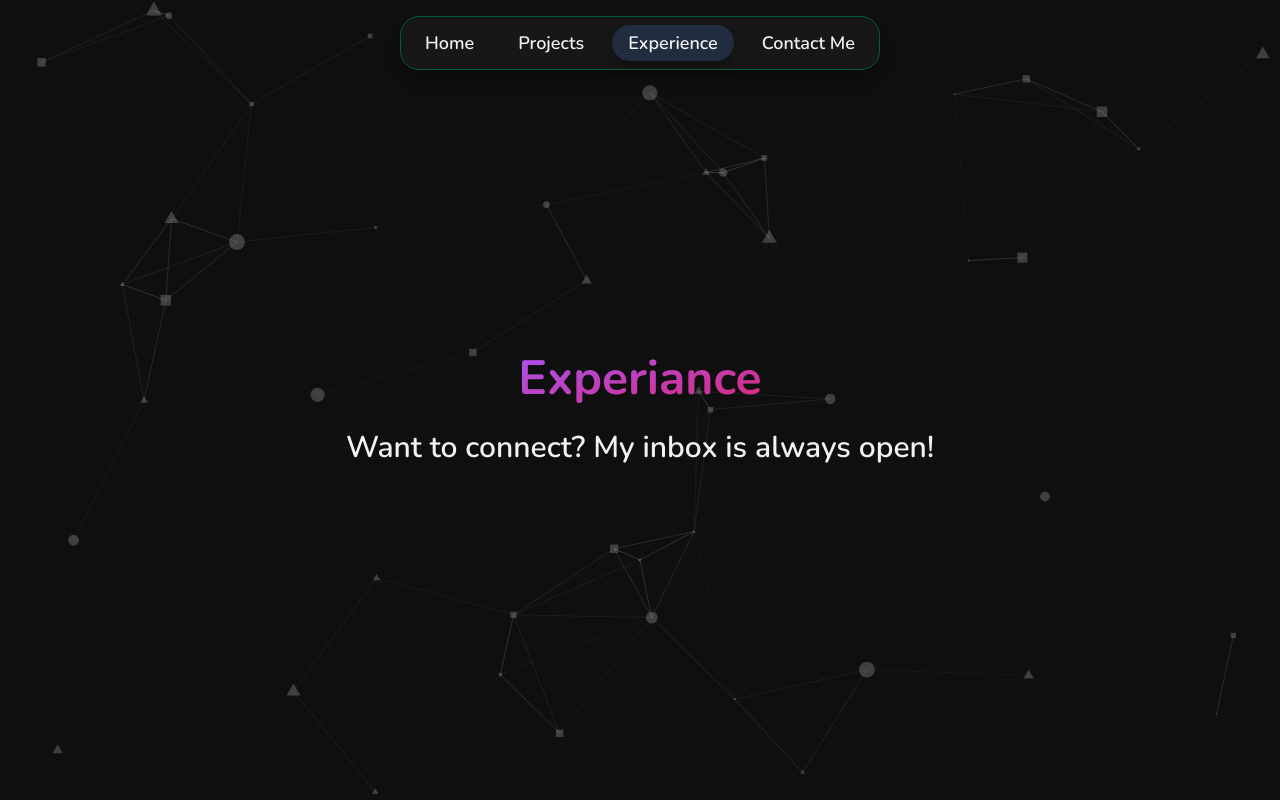
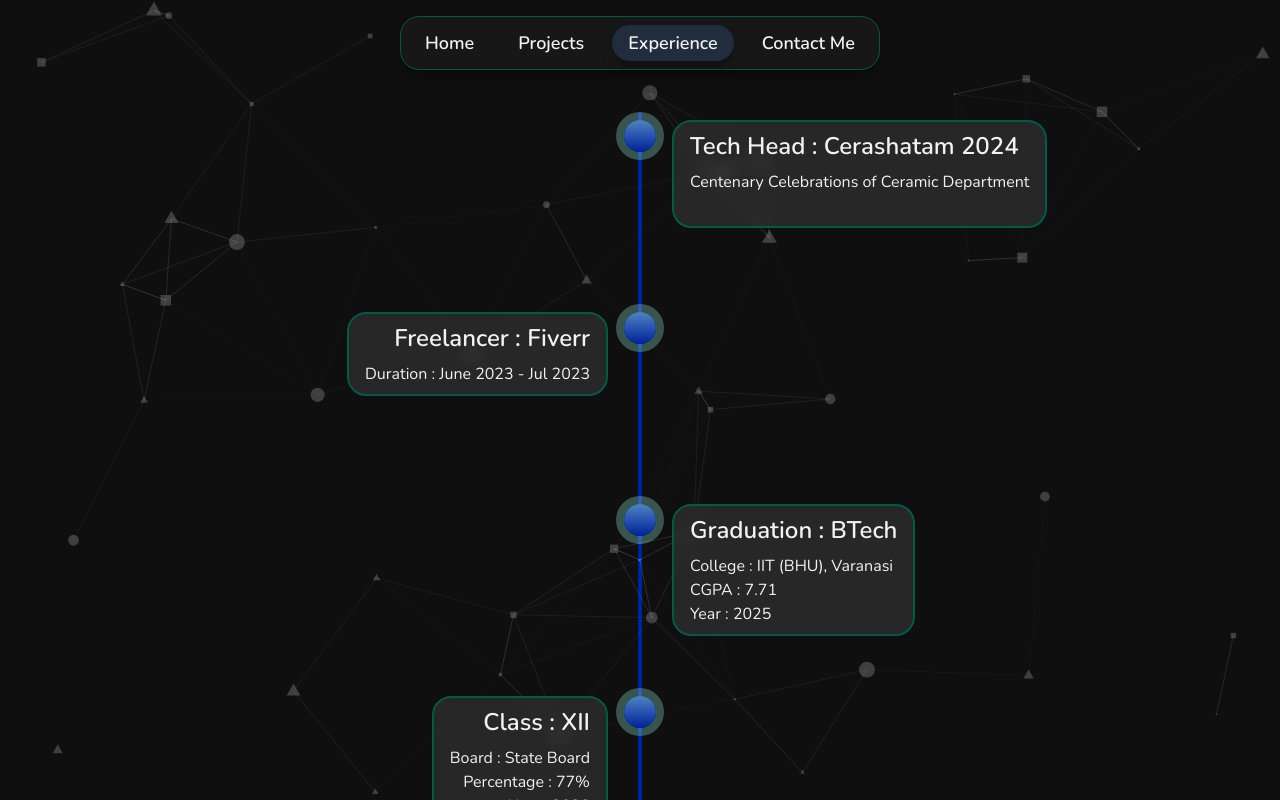
Before and after one commit to priyaaanshh/thepriyansh01.github.io, a Next.js app: page /experience in a window 1280 px wide. Built offline with nearby package versions, Linux system fonts and the light colour scheme.

Commit message:
added experience timeline

```diff
--- a/src/app/experience/page.tsx
+++ b/src/app/experience/page.tsx
@@ -1,17 +1,14 @@
-import MainHeading from '@/components/custom/heading/mainheading'
-import SubHeading from '@/components/custom/heading/subheading'
-import ParticleBg from '@/components/particles/particleBg'
-import React from 'react'
-
+import TimeLine from "@/components/custom/timeline/timeline";
+import React from "react";
+import timeLineData from "./timelineData";
 const Experience = () => {
   return (
-    <div className='relative grid place-items-center w-full h-screen overflow-y-scroll no-scrollbar'>
-      <div className="flex flex-col justify-center items-center">
-        <MainHeading>Experiance</MainHeading>
-        <SubHeading>Want to connect? My inbox is always open!</SubHeading>
+    <div className="flex flex-col justify-start items-start lg:items-center h-screen w-full overflow-x-hidden">
+      <div className="my-28 px-6">
+        <TimeLine events={timeLineData} />
       </div>
     </div>
-  )
-}
+  );
+};
 
-export default Experience
+export default Experience;
--- /dev/null
+++ b/src/app/experience/timelineData.js
@@ -0,0 +1,36 @@
+const timelineData = [
+  {
+    title: "Tech Head : Cerashatam 2024",
+    description: `Centenary Celebrations of Ceramic Department
+
+  `,
+  },
+  {
+    title: "Freelancer : Fiverr",
+    description: `Duration : June 2023 - Jul 2023
+  `,
+  },
+  {
+    title: "Graduation : BTech",
+    description: `College : IIT (BHU), Varanasi
+    CGPA : 7.71
+    Year : 2025
+    `,
+  },
+  {
+    title: "Class : XII",
+    description: `Board : State Board
+    Percentage : 77%
+    Year : 2020
+    `,
+  },
+  {
+    title: "Class : X",
+    description: `Board : State Board
+    Percentage : 86.6%
+    Year : 2018
+    `,
+  },
+];
+
+export default timelineData;
--- a/src/app/page.tsx
+++ b/src/app/page.tsx
@@ -3,10 +3,8 @@ import Dashboard from "@/components/custom/dashboard/dashboard";
 import Projects from "@/components/custom/dashboard/projects";
 import Skills from "@/components/custom/dashboard/skills";
 import Heading from "@/components/custom/heading/heading";
-import ParticleBg from "@/components/particles/particleBg";
 
 const Home = () => {
-
   return (
     <div className="sm:snap-y snap-mandatory flex flex-col items-center justify-start h-screen w-full px-4 pb-3 overflow-y-scroll no-scrollbar">
       <div className="sm:snap-start shrink-0 min-h-screen w-full max-w-[1440px] flex flex-col justify-center items-center gap-5">
--- a/src/components/custom/navBars/header.tsx
+++ b/src/components/custom/navBars/header.tsx
@@ -1,43 +1,61 @@
 "use client";
-import React from 'react'
-import Link from 'next/link';
-import { usePathname } from 'next/navigation';
+import React from "react";
+import Link from "next/link";
+import { usePathname } from "next/navigation";
 
 const Header = () => {
   const pathname = usePathname();
 
   const isActive = (path: string) => {
-        return pathname === path ? 'bg-primary rounded-[var(--radius)] shadow-lg shadow-black/25' : 'hover:text-destructive duration-300';
+    return pathname === path
+      ? "bg-primary rounded-[var(--radius)] shadow-lg shadow-black/25"
+      : "hover:text-destructive duration-300";
   };
   return (
-        <div className='z-10 flex flex-col justify-center items-center fixed top-0 w-full py-2'>
+    <div className="z-50 flex flex-col justify-center items-center fixed top-0 w-full py-2">
       <div className="mt-2 hidden w-max flex-wrap justify-center items-center space-x-3 rounded-[var(--radius)] shadow-lg shadow-black/30 bg-[#4e535324] border border-muted p-2 backdrop-blur md:flex">
-                <Link href='/' passHref>
-                    <div className={`flex justify-center items-center font-semibold md:px-4 md:text-lg px-4 py-1 ${isActive('/')}`}>
+        <Link href="/" passHref>
+          <div
+            className={`flex justify-center items-center font-semibold md:px-4 md:text-lg px-4 py-1 ${isActive(
+              "/"
+            )}`}
+          >
             Home
           </div>
         </Link>
 
-                <Link href='/projects' passHref>
-                    <div className={`flex justify-center items-center font-semibold md:px-4 md:text-lg px-4 py-1 ${isActive('/projects')}`}>
+        <Link href="/projects" passHref>
+          <div
+            className={`flex justify-center items-center font-semibold md:px-4 md:text-lg px-4 py-1 ${isActive(
+              "/projects"
+            )}`}
+          >
             Projects
           </div>
         </Link>
 
-                <Link href='/experience' passHref>
-                    <div className={`flex justify-center items-center font-semibold md:px-4 md:text-lg px-4 py-1 ${isActive('/experience')}`}>
+        <Link href="/experience" passHref>
+          <div
+            className={`flex justify-center items-center font-semibold md:px-4 md:text-lg px-4 py-1 ${isActive(
+              "/experience"
+            )}`}
+          >
             Experience
           </div>
         </Link>
 
-                <Link href='/contact' passHref>
-                    <div className={`flex justify-center items-center font-semibold md:px-4 md:text-lg px-4 py-1 ${isActive('/contact')}`}>
+        <Link href="/contact" passHref>
+          <div
+            className={`flex justify-center items-center font-semibold md:px-4 md:text-lg px-4 py-1 ${isActive(
+              "/contact"
+            )}`}
+          >
             Contact Me
           </div>
         </Link>
       </div>
     </div>
-    )
-}
+  );
+};
 
-export default Header
+export default Header;
--- /dev/null
+++ b/src/components/custom/timeline/index.css
@@ -0,0 +1,14 @@
+.align-card-left {
+  right: 48px;
+}
+.align-card-right {
+  left: 48px;
+}
+@media screen and (max-width: 1024px) {
+  .align-card-left {
+    left: 48px;
+  }
+  .align-card-right {
+    left: 48px;
+  }
+}
--- /dev/null
+++ b/src/components/custom/timeline/timeline.tsx
@@ -0,0 +1,59 @@
+import "./index.css";
+import React from "react";
+
+interface CardProps {
+  event: {
+    title: string;
+    description: string;
+  };
+  left: Boolean;
+}
+
+interface TimeLineProps {
+  events: {
+    title: string;
+    description: string;
+  }[];
+}
+const Card: React.FC<CardProps> = ({ event, left }) => {
+  const alignText = () => {
+    if (left) {
+      return "text-left lg:text-right";
+    }
+    return "text-left";
+  };
+  return (
+    <div className="flex justify-center flex-col px-4 py-2 rounded-lg border-2 border-muted backdrop-blur bg-white/10 cursor-pointer">
+      <div className={`mb-2 text-2xl font-semibold ${alignText()}`}>
+        {event.title}
+      </div>
+      <div className={`whitespace-pre-line ${alignText()}`}>
+        {event.description}
+      </div>
+    </div>
+  );
+};
+
+const TimeLine: React.FC<TimeLineProps> = ({ events }) => {
+  return (
+    <div className="flex flex-col justify-center items-center gap-36 bg-[#00229c] rounded-b-full rounded-t-full w-1">
+      {events.map((event, key) => (
+        <div className="flex flex-col items-center" key={key}>
+          <div className="relative bg-gradient-to-b from-[#4F84C4] to-[#00229c] rounded-full size-8 m-2 ring-teal-200/30 ring-8 z-10">
+            {key % 2 === 1 ? (
+              <div className="absolute w-max align-card-left">
+                <Card event={event} left={key % 2 === 1} />
+              </div>
+            ) : (
+              <div className="absolute w-max align-card-right">
+                <Card event={event} left={key % 2 === 1} />
+              </div>
+            )}
+          </div>
+        </div>
+      ))}
+    </div>
+  );
+};
+
+export default TimeLine;
```
Lines whose indentation alone changed are shown as unchanged.
